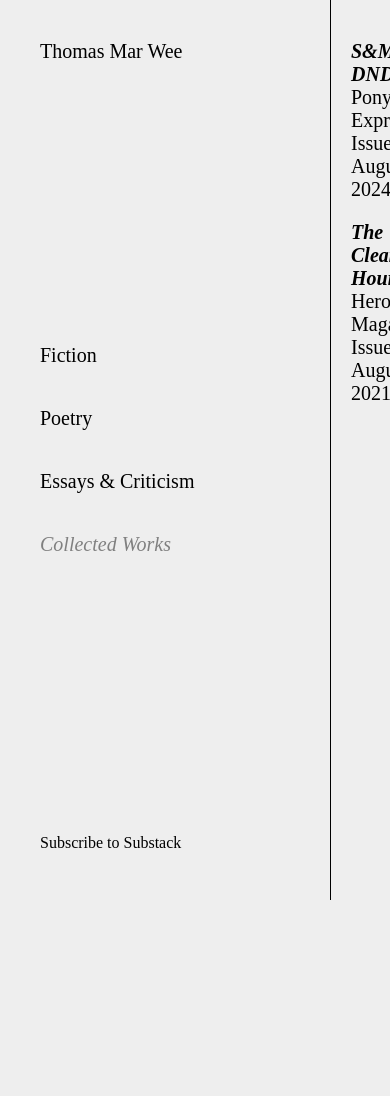
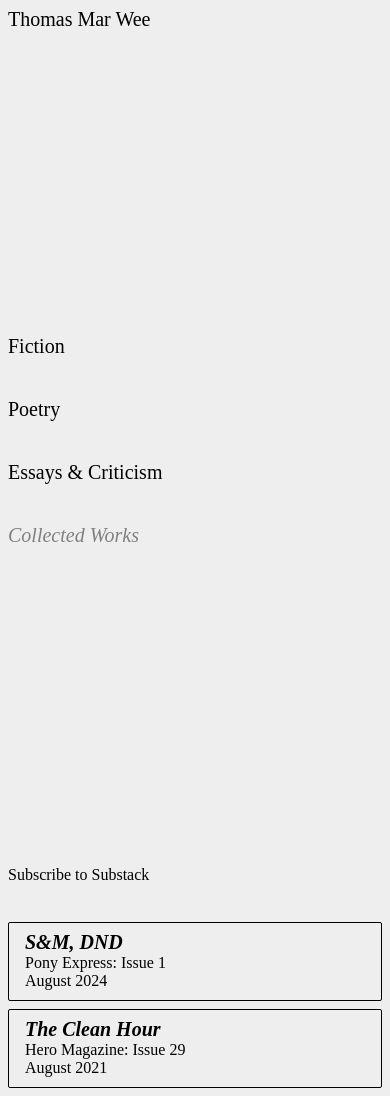
Before and after one commit to caleblstone/thomas-wee, a Jekyll site: the page built from fiction.markdown, in a window 390 px wide. Built offline with Jekyll 4.4.1, drawn with Linux system fonts in a browser that asks for light colours; some web fonts are replaced; before the commit the page ends 900 px from its top, so only the background shows below that.

Commit message:
mobile version

```diff
--- a/_layouts/work.html
+++ b/_layouts/work.html
@@ -24,5 +24,6 @@
     </div>
     <script src="assets/js/scrambler.js"></script>
     <script src="assets/js/scrambler.js"></script>
+    <script src="assets/js/mobileText.js"></script>
 </body>
 </html>
--- a/assets/css/main.scss
+++ b/assets/css/main.scss
@@ -67,6 +67,7 @@ canvas{
         margin-bottom: 40px;
         margin-left: 40px;
         min-width: 250px;
+
 
 
         #pageButtons{
@@ -195,3 +196,72 @@ canvas{
     // height: 100vh;
     // overflow-y: scroll;
 }
+
+@media (max-width: 700px) {
+    #contentBox {
+        grid-template-columns: 1fr;
+        gap: 10px;
+        padding: 8px;
+        height: auto;
+
+        #nav {
+            margin: 0px 0 0 0;
+            min-width: unset;
+            grid-template-rows: auto;
+            height: calc(100dvh - 16px);
+        }
+
+        #bio {
+            font-size: 16px;
+            margin-top: 20px;
+        }
+
+        .workTitle {
+            position: static;
+            margin-bottom: 10px;
+            h2 {
+                font-size: 20px;
+            }
+            p{
+                font-size: 16px;
+            }
+        }
+
+        #textBox {
+            grid-template-columns: 1fr;
+            gap: 8px;
+            font-size: 20px;
+            margin-top: 20px;
+            height: auto;
+
+            // display: none;
+            .titleBox{
+                border: 1px solid black;
+                border-radius: 2px;
+                padding-left: 16px;
+                padding-right: 16px;
+                padding-top: 8px;
+            }
+            .workText{
+                display: none;
+            }
+            .workText.visible {
+                display: block;
+                font-size: 16px;
+            }
+        }
+
+        #workList {
+            display: none;
+        }
+    }
+
+    body, html {
+        font-size: 16px;
+    }
+
+    canvas {
+        width: 100vw !important;
+        height: 100vh !important;
+    }
+}
--- /dev/null
+++ b/assets/js/mobileText.js
@@ -0,0 +1,29 @@
+document.addEventListener("DOMContentLoaded", () => {
+    if (window.innerWidth > 700) return; // Only run on mobile
+
+    document.querySelectorAll('.titleBox').forEach((titleBox) => {
+        let workText = titleBox.nextElementSibling;
+        if (workText && workText.classList.contains('workText')) {
+            // Store original parent and next sibling for collapse
+            workText._originalParent = workText.parentNode;
+            workText._originalNext = workText.nextSibling;
+        }
+
+        titleBox.addEventListener('click', () => {
+            let workText = titleBox.querySelector('.workText') || titleBox.nextElementSibling;
+            if (workText && workText.classList.contains('workText')) {
+                if (workText.classList.contains('visible')) {
+                    // Collapse: move out and hide
+                    workText.classList.remove('visible');
+                    if (workText._originalParent) {
+                        workText._originalParent.insertBefore(workText, workText._originalNext);
+                    }
+                } else {
+                    // Expand: move inside and show
+                    titleBox.appendChild(workText);
+                    workText.classList.add('visible');
+                }
+            }
+        });
+    });
+});
--- a/assets/js/scrambler.js
+++ b/assets/js/scrambler.js
@@ -29,3 +29,65 @@ document.addEventListener("DOMContentLoaded", () => {
         });
     });
 });
+
+document.addEventListener("DOMContentLoaded", () => {
+    function scramble(text) {
+        return text
+            .split('')
+            .sort(() => Math.random() - 0.5)
+            .join('');
+    }
+
+    // Recursively scramble all text nodes in a node
+    function scrambleTextNodes(node) {
+        node.childNodes.forEach(child => {
+            if (child.nodeType === Node.TEXT_NODE) {
+                child.textContent = scramble(child.textContent);
+            } else if (child.nodeType === Node.ELEMENT_NODE) {
+                scrambleTextNodes(child);
+            }
+        });
+    }
+
+    document.querySelectorAll('a').forEach(link => {
+        const originalHTML = link.innerHTML;
+
+        link.addEventListener('mouseenter', () => {
+            scrambleTextNodes(link);
+        });
+
+        link.addEventListener('mouseleave', () => {
+            link.innerHTML = originalHTML;
+        });
+    });
+});
+
+document.addEventListener("DOMContentLoaded", () => {
+    if (window.innerWidth > 700) return; // Only run on mobile
+
+    document.querySelectorAll('.titleBox').forEach((titleBox) => {
+        let workText = titleBox.nextElementSibling;
+        if (workText && workText.classList.contains('workText')) {
+            // Store original parent and next sibling for collapse
+            workText._originalParent = workText.parentNode;
+            workText._originalNext = workText.nextSibling;
+        }
+
+        titleBox.addEventListener('click', () => {
+            let workText = titleBox.querySelector('.workText') || titleBox.nextElementSibling;
+            if (workText && workText.classList.contains('workText')) {
+                if (workText.classList.contains('visible')) {
+                    // Collapse: move out and hide
+                    workText.classList.remove('visible');
+                    if (workText._originalParent) {
+                        workText._originalParent.insertBefore(workText, workText._originalNext);
+                    }
+                } else {
+                    // Expand: move inside and show
+                    titleBox.appendChild(workText);
+                    workText.classList.add('visible');
+                }
+            }
+        });
+    });
+});
```
